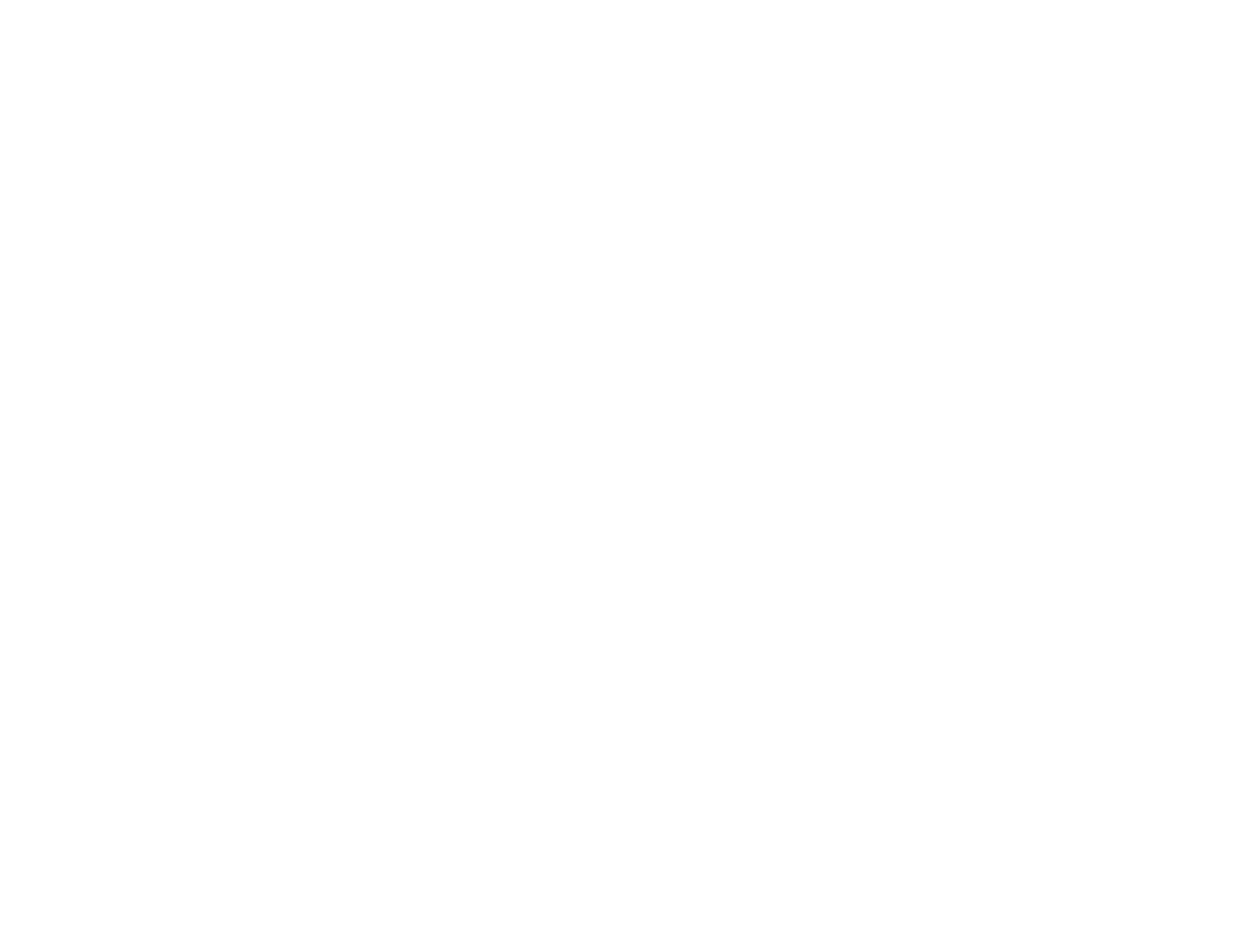
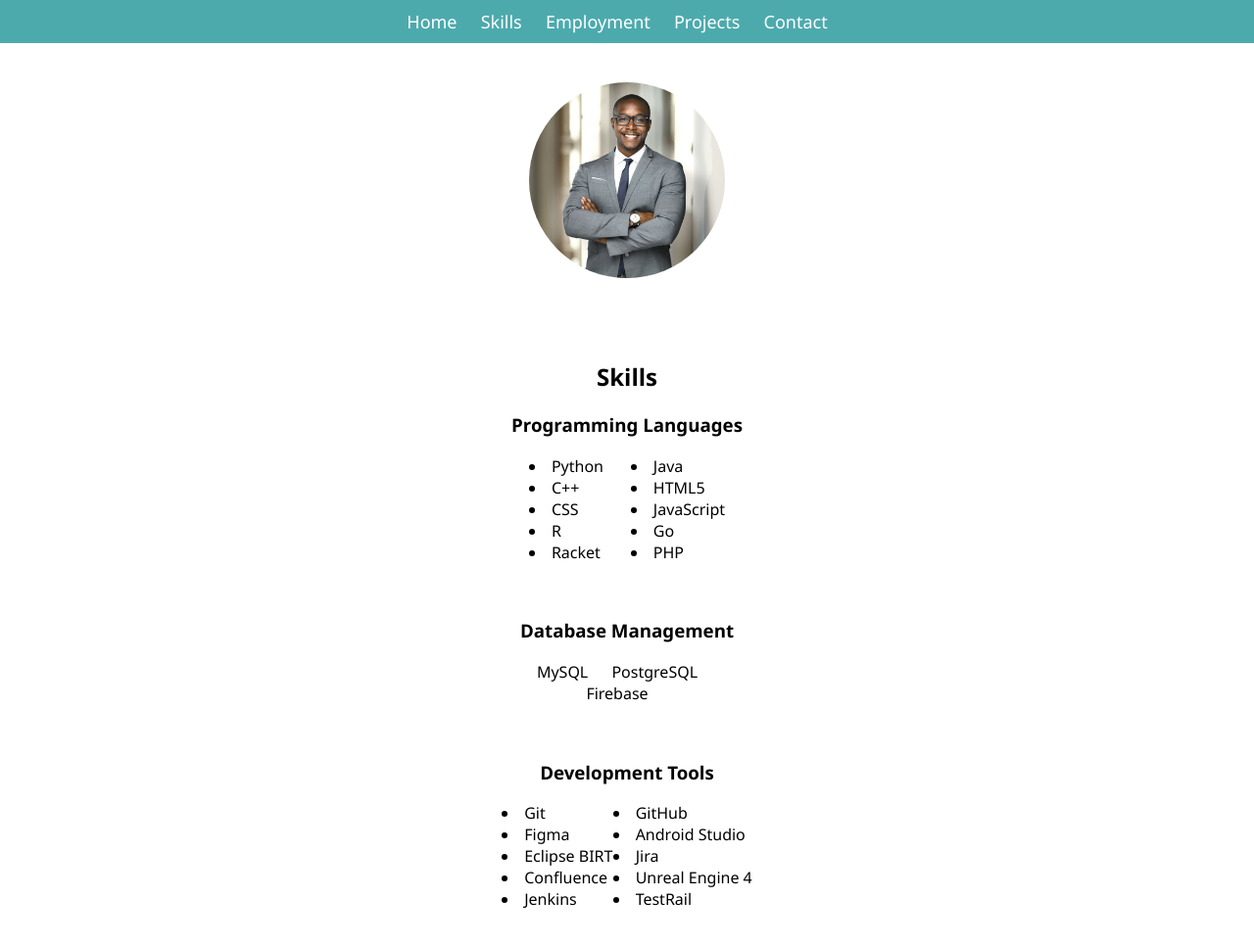
Before and after one commit to JSnelgrove/portfolio, a plain HTML site: page skills.html in a window 1280 px wide. Shown: the whole page at 98% size. Before the commit the page ends 800 px from the top, so only its background shows below. Drawn offline with Linux system fonts and the light colour scheme.

Commit message:
Added content to skills page

```diff
--- a/skills.html
+++ b/skills.html
@@ -0,0 +1,70 @@
+<!DOCTYPE html>
+<html lang="en">
+<head>
+    <meta charset="UTF-8">
+    <meta name="viewport" content="width=device-width, initial-scale=1.0">
+    <title>Personal Portfolio</title>
+    <link rel="stylesheet" href="styles.css">
+</head>
+<body>
+    <nav>
+        <ul>
+            <li><a href="home.html">Home</a></li>
+            <li><a href="skills.html">Skills</a></li>
+            <li><a href="employment.html">Employment</a></li>
+            <li><a href="projects.html">Projects</a></li>
+            <li><a href="contact.html">Contact</a></li>
+        </ul>
+    </nav>
+    <section id="home">
+        <div class = 'narrow-container'>
+            <div class="profile-pic"></div>
+            <br>
+            <br>
+            <h1>Skills</h1>
+            <h3>Programming Languages</h3>
+            <p>
+                <div class = "two-column-list">
+                    <li>Python</li>
+                    <li>Java</li>
+                    <li>C++</li>
+                    <li>HTML5</li>
+                    <li>CSS</li>
+                    <li>JavaScript</li>
+                    <li>R</li>
+                    <li>Go</li>
+                    <li>Racket</li>
+                    <li>PHP</li>
+
+                </div>
+            </p>
+            <br>
+            <h3>Database Management</h3>
+            <p>
+                <div class = "horizontal-list">
+                    <li>MySQL</li>
+                    <li>PostgreSQL</li>
+                    <li>Firebase</li>
+
+                </div>
+            </p>
+            <br>
+            <h3>Development Tools</h3>
+            <p>
+                <div class = "two-column-list">
+                    <li>Git</li>
+                    <li>GitHub</li>
+                    <li>Figma</li>
+                    <li>Android Studio</li>
+                    <li>Eclipse BIRT</li>
+                    <li>Jira</li>
+                    <li>Confluence</li>
+                    <li>Unreal Engine 4</li>
+                    <li>Jenkins</li>
+                    <li>TestRail </li>
+                </div>
+            </p>
+        </div>
+    </section>
+</body>
+</html>
--- a/styles.css
+++ b/styles.css
@@ -7,6 +7,23 @@ body {
 
 .list{
     text-align:left;
+}
+.two-column-list{
+    display: grid;
+    grid-template-columns: repeat(2, auto);
+    justify-content: space-evenly;
+}
+.two-column-list li{
+    text-align: left;
+}
+.horizontal-list{
+    margin: 0;
+    padding: 0;
+    align-items:center ;
+}
+.horizontal-list li{
+    display: inline;
+    margin-right: 20px;
 }
 
 nav {
@@ -37,6 +54,13 @@ nav ul li a {
     width: 80%;
     max-width: 800px;
 }
+.narrow-container {
+    margin: 20px auto;
+    width: 20%;
+    max-width: 800px;
+
+
+}
 
 .profile-pic {
     width: 200px;
```
